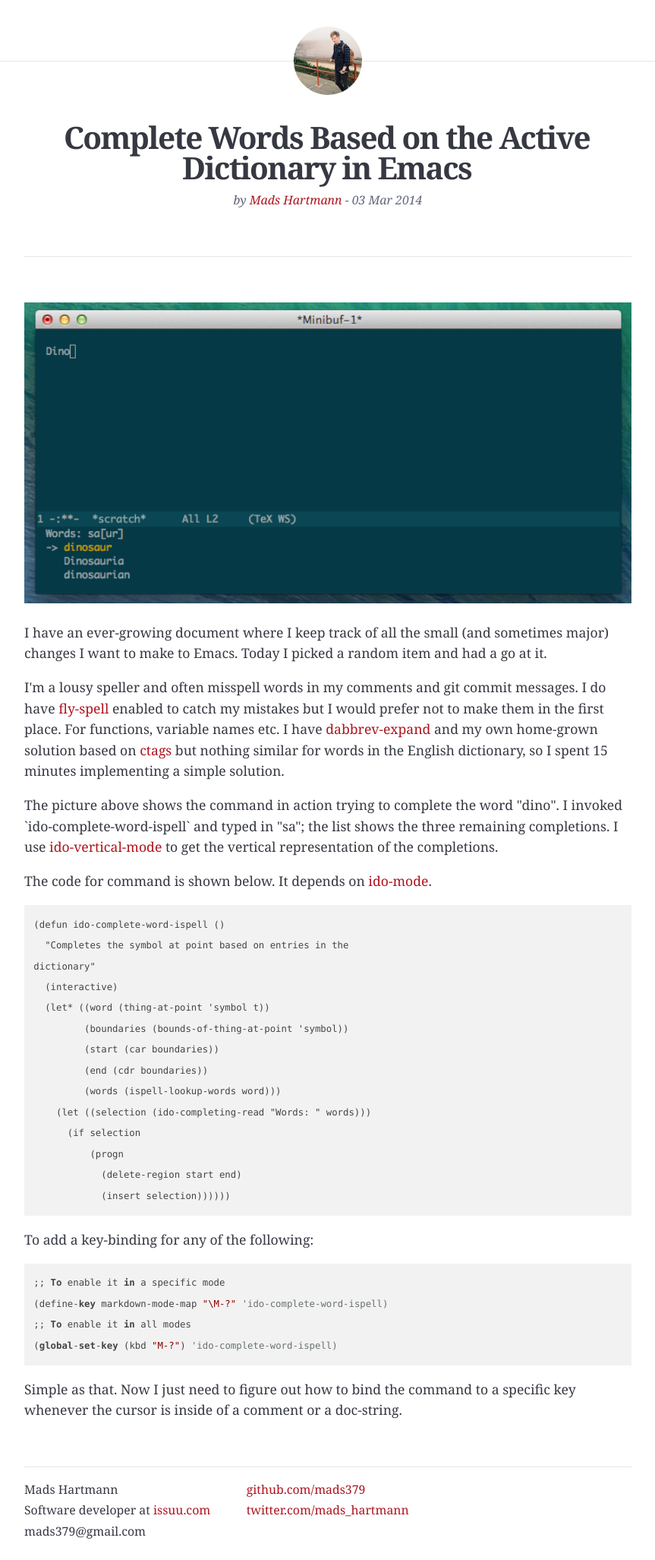
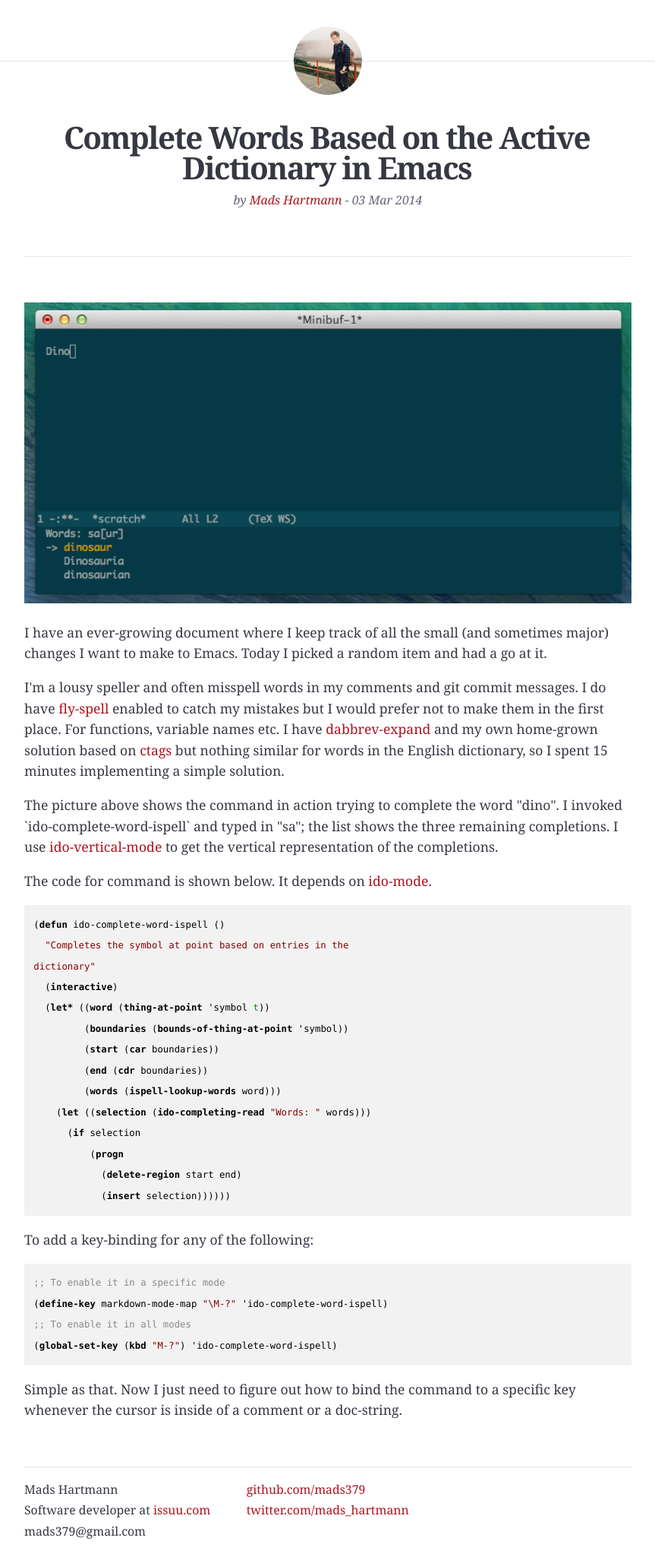
Before and after one commit to mads-hartmann/blog.mads-hartmann.com, a Jekyll site: the page built from _posts/2014-03-03-complete-word-based-on-dictionary.html, in a window 1280 px wide. Shown: the whole page at 76% size, without its empty margins (208-1071 px from the left). Built offline with Jekyll 4.4.1, drawn with Linux system fonts in a browser that asks for light colours; nearby versions of some CDN libraries; Markdown is read by kramdown in place of the engine named in the settings.

```diff
--- a/_layouts/default.html
+++ b/_layouts/default.html
@@ -11,11 +11,12 @@
         <script src="https://code.jquery.com/jquery-2.1.1.min.js"></script>
 
         <!-- highlighting -->
-        <link rel="stylesheet" href="//cdnjs.cloudflare.com/ajax/libs/highlight.js/8.3/styles/default.min.css">
-        <script src="//cdnjs.cloudflare.com/ajax/libs/highlight.js/8.3/highlight.min.js"></script>
+        <link rel="stylesheet" href="/highlightjs/default.css">
+        <script src="/highlightjs/highlight.pack.js"></script>
         <script>
           $(document).ready(function() {
             $("pre.src").each(function(i, block) {
+              hljs.configure({});
               hljs.highlightBlock(block);
             });
           });
--- /dev/null
+++ b/highlightjs/default.css
@@ -0,0 +1,153 @@
+/*
+
+Original style from softwaremaniacs.org (c) Ivan Sagalaev <Maniac@SoftwareManiacs.Org>
+
+*/
+
+.hljs {
+  display: block;
+  overflow-x: auto;
+  padding: 0.5em;
+  background: #f0f0f0;
+  -webkit-text-size-adjust: none;
+}
+
+.hljs,
+.hljs-subst,
+.hljs-tag .hljs-title,
+.nginx .hljs-title {
+  color: black;
+}
+
+.hljs-string,
+.hljs-title,
+.hljs-constant,
+.hljs-parent,
+.hljs-tag .hljs-value,
+.hljs-rules .hljs-value,
+.hljs-preprocessor,
+.hljs-pragma,
+.haml .hljs-symbol,
+.ruby .hljs-symbol,
+.ruby .hljs-symbol .hljs-string,
+.hljs-template_tag,
+.django .hljs-variable,
+.smalltalk .hljs-class,
+.hljs-addition,
+.hljs-flow,
+.hljs-stream,
+.bash .hljs-variable,
+.apache .hljs-tag,
+.apache .hljs-cbracket,
+.tex .hljs-command,
+.tex .hljs-special,
+.erlang_repl .hljs-function_or_atom,
+.asciidoc .hljs-header,
+.markdown .hljs-header,
+.coffeescript .hljs-attribute {
+  color: #800;
+}
+
+.smartquote,
+.hljs-comment,
+.hljs-annotation,
+.hljs-template_comment,
+.diff .hljs-header,
+.hljs-chunk,
+.asciidoc .hljs-blockquote,
+.markdown .hljs-blockquote {
+  color: #888;
+}
+
+.hljs-number,
+.hljs-date,
+.hljs-regexp,
+.hljs-literal,
+.hljs-hexcolor,
+.smalltalk .hljs-symbol,
+.smalltalk .hljs-char,
+.go .hljs-constant,
+.hljs-change,
+.lasso .hljs-variable,
+.makefile .hljs-variable,
+.asciidoc .hljs-bullet,
+.markdown .hljs-bullet,
+.asciidoc .hljs-link_url,
+.markdown .hljs-link_url {
+  color: #080;
+}
+
+.hljs-label,
+.hljs-javadoc,
+.ruby .hljs-string,
+.hljs-decorator,
+.hljs-filter .hljs-argument,
+.hljs-localvars,
+.hljs-array,
+.hljs-attr_selector,
+.hljs-important,
+.hljs-pseudo,
+.hljs-pi,
+.haml .hljs-bullet,
+.hljs-doctype,
+.hljs-deletion,
+.hljs-envvar,
+.hljs-shebang,
+.apache .hljs-sqbracket,
+.nginx .hljs-built_in,
+.tex .hljs-formula,
+.erlang_repl .hljs-reserved,
+.hljs-prompt,
+.asciidoc .hljs-link_label,
+.markdown .hljs-link_label,
+.vhdl .hljs-attribute,
+.clojure .hljs-attribute,
+.asciidoc .hljs-attribute,
+.lasso .hljs-attribute,
+.coffeescript .hljs-property,
+.hljs-phony {
+  color: #88f;
+}
+
+.hljs-keyword,
+.hljs-id,
+.hljs-title,
+.hljs-built_in,
+.css .hljs-tag,
+.hljs-javadoctag,
+.hljs-phpdoc,
+.hljs-dartdoc,
+.hljs-yardoctag,
+.smalltalk .hljs-class,
+.hljs-winutils,
+.bash .hljs-variable,
+.apache .hljs-tag,
+.hljs-type,
+.hljs-typename,
+.tex .hljs-command,
+.asciidoc .hljs-strong,
+.markdown .hljs-strong,
+.hljs-request,
+.hljs-status {
+  font-weight: bold;
+}
+
+.asciidoc .hljs-emphasis,
+.markdown .hljs-emphasis {
+  font-style: italic;
+}
+
+.nginx .hljs-built_in {
+  font-weight: normal;
+}
+
+.coffeescript .javascript,
+.javascript .xml,
+.lasso .markup,
+.tex .hljs-formula,
+.xml .javascript,
+.xml .vbscript,
+.xml .css,
+.xml .hljs-cdata {
+  opacity: 0.5;
+}
```
Also changed, not shown: _org/_posts/2014-11-13-ocaml-briefly.org (+119 -9 lines), _posts/2014-11-13-ocaml-briefly.html (+185 -8 lines), highlightjs/highlight.pack.js (added).
